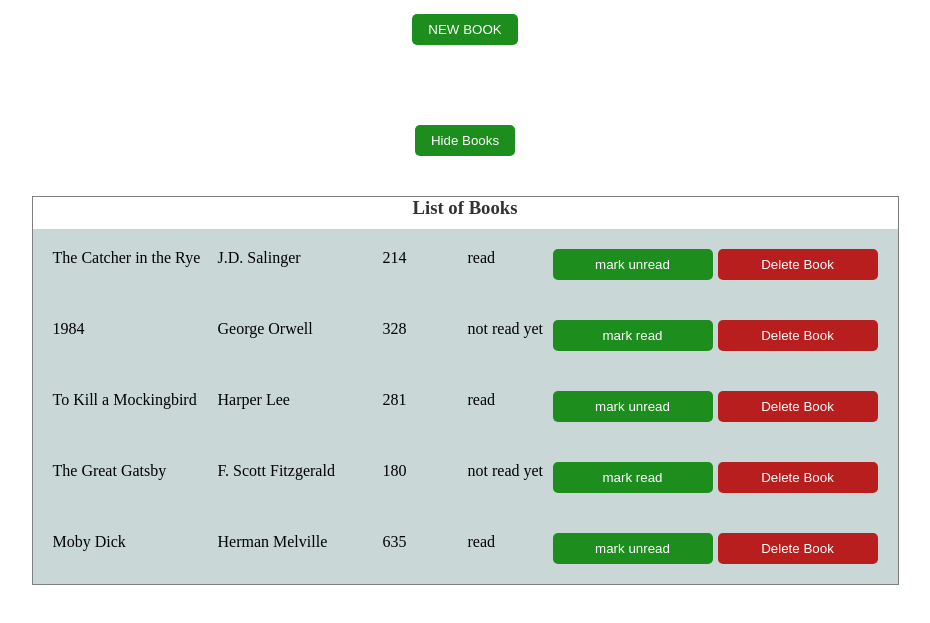
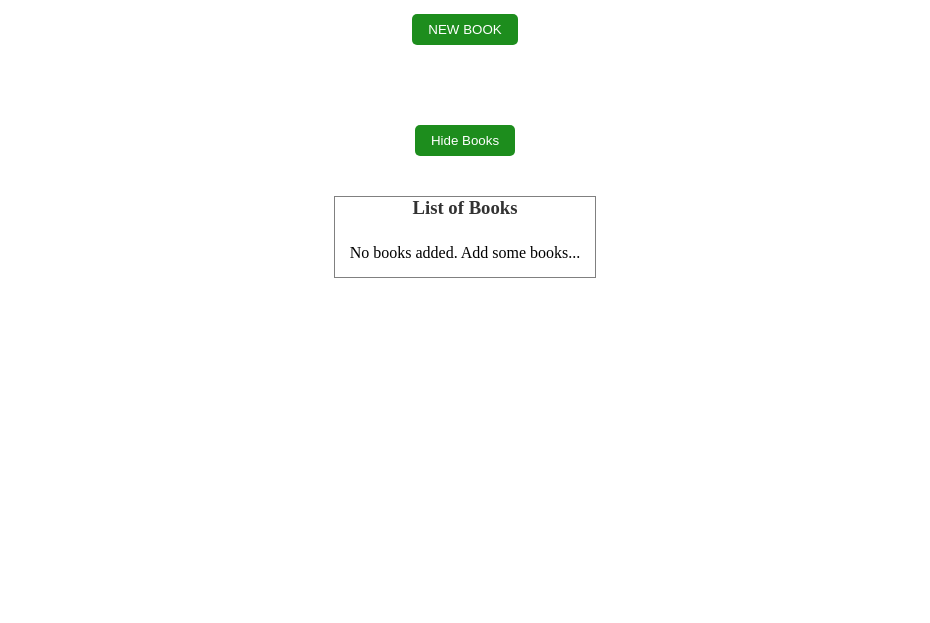
Before and after one commit to spx77-e59/library, a plain HTML site: page index.html in a window 1280 px wide. Both pictures are taken after a click on the button "Show Books". Shown: the part 83-706 px from the top of the page, without its empty margins (175-1105 px from the left). Drawn offline with Linux system fonts and the light colour scheme.

Commit message:
Refactor to class, fix deletebook, add styling

```diff
--- a/script.js
+++ b/script.js
@@ -1,35 +1,4 @@
-let myLibrary = [
-  {
-    title: "The Catcher in the Rye",
-    author: "J.D. Salinger",
-    pages: 214,
-    read: true,
-  },
-  {
-    title: "1984",
-    author: "George Orwell",
-    pages: 328,
-    read: false,
-  },
-  {
-    title: "To Kill a Mockingbird",
-    author: "Harper Lee",
-    pages: 281,
-    read: true,
-  },
-  {
-    title: "The Great Gatsby",
-    author: "F. Scott Fitzgerald",
-    pages: 180,
-    read: false,
-  },
-  {
-    title: "Moby Dick",
-    author: "Herman Melville",
-    pages: 635,
-    read: true,
-  },
-];
+let myLibrary = [];
 
 const titleInput = document.querySelector("#title");
 const authorInput = document.querySelector("#author");
@@ -41,12 +10,14 @@ const addNewBookButton = document.querySelector("#addNewBook");
 const addBookForm = document.querySelector(".addBookForm");
 const cancelButton = document.createElement("button");
 
-function Book(title, author, pages, read) {
-  this.title = title;
-  this.author = author;
-  this.pages = pages;
-  this.read = read;
-  this.info = function () {
+class Book {
+  constructor(title, author, pages, read) {
+    this.title = title;
+    this.author = author;
+    this.pages = pages;
+    this.read = read;
+  }
+  info = function () {
     return read
       ? `${title} by ${author}, ${pages} pages, read`
       : `${title} by ${author}, ${pages} pages, not read yet`;
@@ -67,6 +38,7 @@ function addBookToLibrary() {
 function showBooks() {
   if (myLibrary.length === 0) {
     const messageElement = document.createElement("p");
+    messageElement.classList = "no-books";
     messageElement.textContent = "No books added. Add some books...";
     booklistElement.appendChild(messageElement);
     booklistElement.style.display = "";
@@ -103,16 +75,21 @@ function showBooks() {
         selectedBook.read = true;
       }
     });
+
     deleteBookButton.style.backgroundColor = "rgb(184, 30, 30)";
     deleteBookButton.innerText = "Delete Book";
     deleteBookButton.addEventListener("click", () => {
-      const updatedBookList = myLibrary.filter(
+      console.table(myLibrary);
+      const selectedBookIndex = myLibrary.findIndex(
         (item) =>
-          item.title !== title.textContent && item.author !== author.textContent
+          item.title === titleElement.textContent &&
+          item.author === authorElement.textContent
       );
-      console.log(updatedBookList);
-      myLibrary = updatedBookList;
+      if (selectedBookIndex !== -1) {
+        myLibrary.splice(selectedBookIndex, 1);
+      }
       bookElement.remove();
+      console.table(myLibrary);
     });
 
     bookElement.appendChild(titleElement);
--- a/style.css
+++ b/style.css
@@ -93,3 +93,7 @@ ul li {
   gap: 5px;
   background-color: rgb(201, 216, 215);
 }
+
+.no-books {
+  padding: 15px;
+}
```
